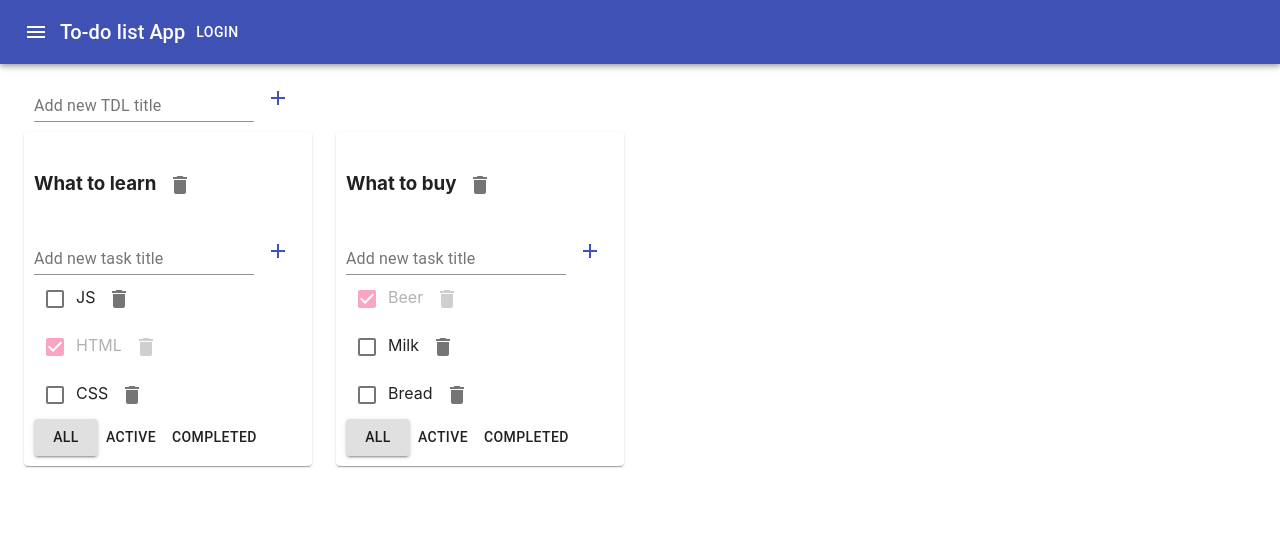
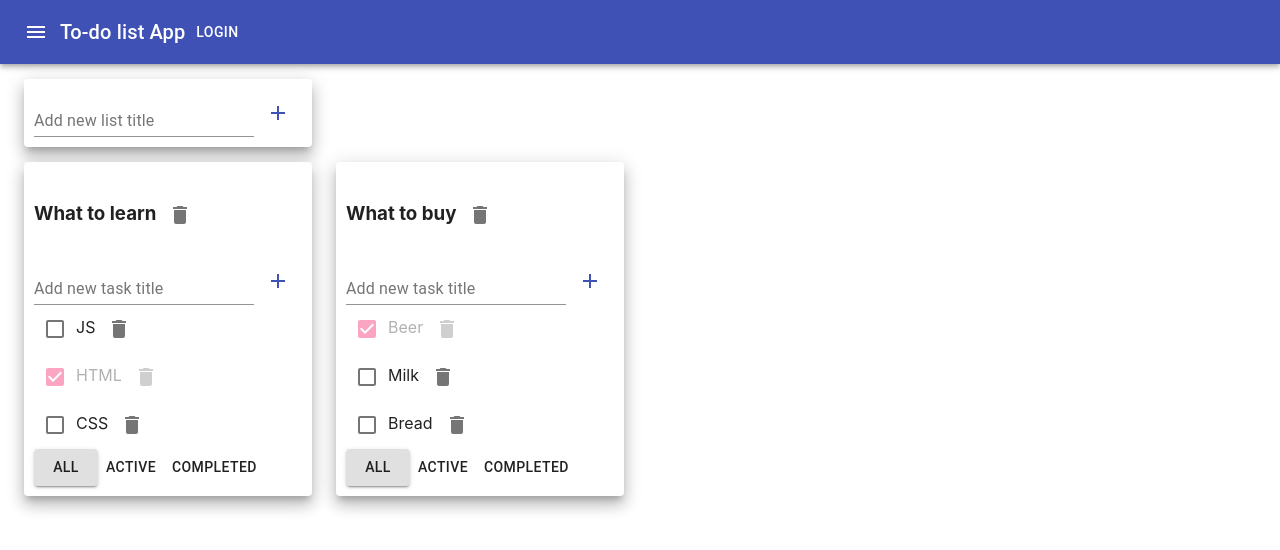
Before and after one commit to Lykke27/to-do-list, a React (Create React App) app: page / in a window 1280 px wide. Shown: the top 550 px of the page. Built offline with nearby package versions, Linux system fonts and the light colour scheme.

Commit message:
add some styling

```diff
--- a/src/App.css
+++ b/src/App.css
@@ -1,4 +1,3 @@
-
 .is-done {
   opacity: 0.35;
 }
--- a/src/App.tsx
+++ b/src/App.tsx
@@ -126,8 +126,8 @@ function App() {
         }
 
         return (
-            <Grid item>
-                <Paper style={{padding: "10px"}}>
+            <Grid item key={tl.id}>
+                <Paper style={{padding: "10px"}} elevation={10}>
                     <TodoList todoListID={tl.id}
                               title={tl.title}
                               tasks={tasksForTodolist}
@@ -160,8 +160,10 @@ function App() {
             </AppBar>
 
             <Container fixed>
-                <Grid container style={{padding: "10px"}}>
-                    <AddItemForm addItem={addTodoList} helperText={"Add new TDL title"}/>
+                <Grid container style={{padding: "15px 0px"}}>
+                    <Paper style={{padding: "10px"}} elevation={10}>
+                        <AddItemForm addItem={addTodoList} helperText={"Add new list title"}/>
+                    </Paper>
                 </Grid>
                 <Grid container spacing={3}>
                     {todoListComponents}
--- a/src/EditableSpan.tsx
+++ b/src/EditableSpan.tsx
@@ -24,7 +24,6 @@ export function EditableSpan(props: EditableSpanPropsType) {
     }
 
     return (
-
         editMode
             ? <TextField
                 value={title}
--- a/src/TodoList.tsx
+++ b/src/TodoList.tsx
@@ -46,7 +46,7 @@ function TodoList(props: TodoListPropsType) {
         }
 
         return (
-            <div className={t.isDone ? "is-done" : ""}>
+            <div className={t.isDone ? "is-done" : ""} key={t.id}>
                 <Checkbox
                     checked={t.isDone}
                     onChange={changeTaskStatus}
```
